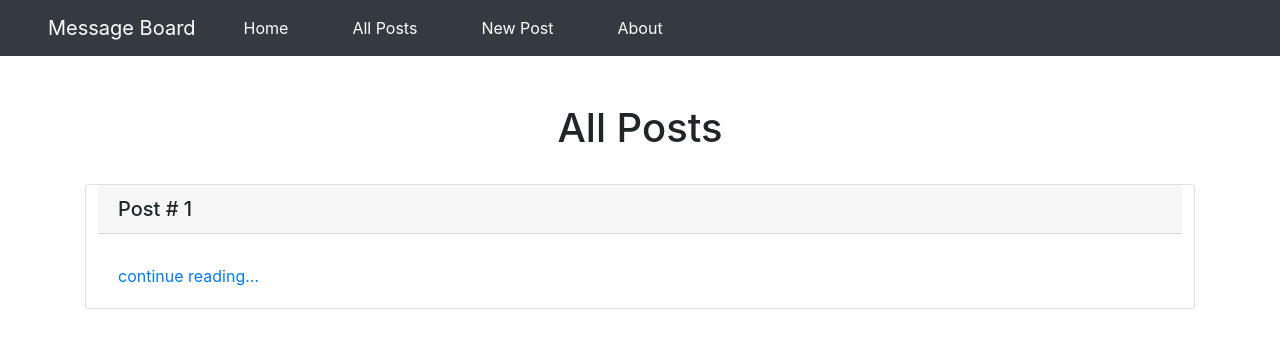
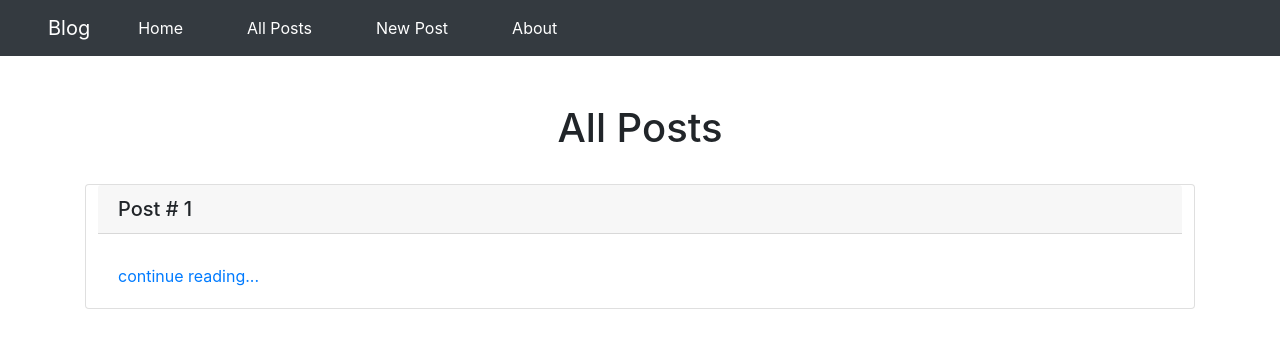
Before and after one commit to pchapl1/sdgku-blog, a Django app: page /posts/ in a window 1280 px wide. Shown: the top 348 px of the page. Run offline with Django 4.2, Linux system fonts and the light colour scheme; data comes from the database, SQL or seed files in the repository; some libraries are stand-ins or nearby versions.

Commit message:
installed gunicorn

```diff
--- a/requirements.txt
+++ b/requirements.txt
@@ -1,4 +1,5 @@
 asgiref==3.5.1
 Django==4.0.4
+gunicorn==20.1.0
 python-dotenv==0.20.0
 sqlparse==0.4.2
--- a/templates/navbar.html
+++ b/templates/navbar.html
@@ -1,6 +1,6 @@
 
     <nav class="navbar navbar-expand-lg navbar-dark bg-dark px-5 mb-5">
-        <a class="navbar-brand" href="{% url 'home' %}">Message Board</a>
+        <a class="navbar-brand" href="{% url 'home' %}">Blog</a>
         <button class="navbar-toggler" type="button" data-toggle="collapse" data-target="#navbarNav" aria-controls="navbarNav" aria-expanded="false" aria-label="Toggle navigation">
           <span class="navbar-toggler-icon"></span>
         </button>
```
